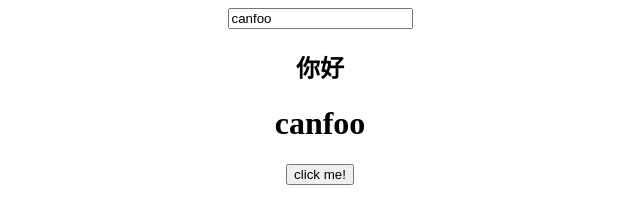
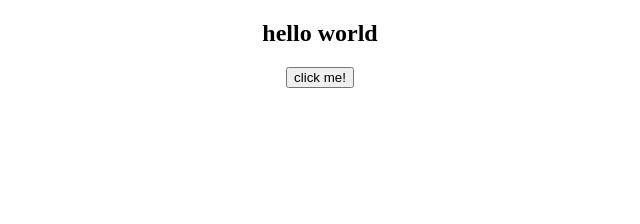
Before and after one commit to Hongcheng1997/ts-vue, a website built with webpack: page example/index.html in a window 1280 px wide. Shown: the whole page, without its empty margins (320-960 px from the left). Built offline with nearby package versions, Linux system fonts and the light colour scheme.

Commit message:
initState

```diff
--- a/example/index.html
+++ b/example/index.html
@@ -13,9 +13,9 @@
 
 <body>
   <div id="app">
-    <input v-model="name">
+    <!-- <input v-model="name"> -->
     <h2>{{title}}</h2>
-    <h1>{{name}}</h1>
+    <!-- <h1>{{name}}</h1> -->
     <button v-on:click="clickMe">click me!</button>
   </div>
 </body>
--- a/src/core/index.ts
+++ b/src/core/index.ts
@@ -1,4 +1,4 @@
-import { observe } from './observer'
+import { initState } from './observer'
 import Compile from './compile'
 
 export default class Vue {
@@ -13,9 +13,10 @@ export default class Vue {
             this.proxyKeys(key);
         });
 
-        observe(this.data);
+        // 对 data 数据做响应式处理
+        initState(this.data);
         new Compile(options.el, this);
-        options.mounted.call(this);
+        if(options.mounted) options.mounted.call(this);
     }
 
     proxyKeys(key: string) {
--- a/src/core/observer.ts
+++ b/src/core/observer.ts
@@ -16,7 +16,7 @@ class Observer {
 
     defineReactive(data: any, key: string, val: any) {
         var dep = new Dep();
-        var childObj = observe(val);
+        var childObj = initState(val);
         Object.defineProperty(data, key, {
             enumerable: true,
             configurable: true,
@@ -37,9 +37,10 @@ class Observer {
     }
 }
 
-export function observe(value: any) {
+export function initState(value: any) {
     if (!value || typeof value !== 'object') {
         return;
     }
+
     return new Observer(value);
 };
--- a/src/core/watcher.ts
+++ b/src/core/watcher.ts
@@ -32,5 +32,4 @@ export default class Watcher {
         Dep.target = null;
         return value;
     }
-
 }
--- a/src/main.ts
+++ b/src/main.ts
@@ -4,16 +4,10 @@ new Vue({
     el: '#app',
     data: {
         title: 'hello world',
-        name: 'canfoo'
     },
     methods: {
         clickMe() {
-            this.title = 'hello world';
+            this.title = 'world change';
         }
-    },
-    mounted() {
-        window.setTimeout(() => {
-            this.title = '你好';
-        }, 1000);
     }
 });
```
